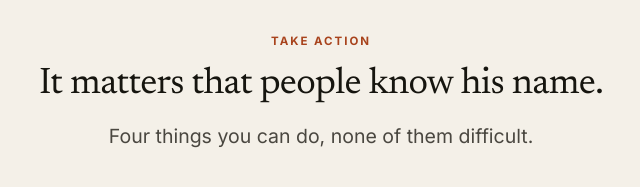
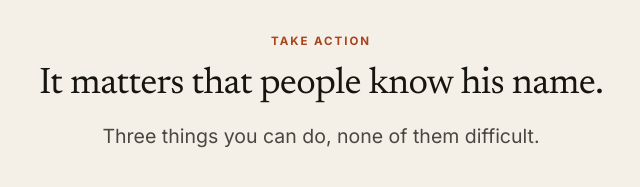
Before and after one commit to scotthechinger/mercy-for-mark, a website: page index.html in a window 1280 px wide. Shown: the part 3760-3947 px from the top of the page, 319-959 px from the left. Drawn offline with Linux system fonts and the light colour scheme.

Commit message:
Three things you can do, not four

```diff
--- a/index.html
+++ b/index.html
@@ -168,7 +168,7 @@
   <div style="text-align:center;max-width:760px;margin:0 auto">
     <p class="eyebrow">Take action</p>
     <h2>It matters that people know his name.</h2>
-    <p class="lede measure" style="margin:0 auto">Four things you can do, none of
+    <p class="lede measure" style="margin:0 auto">Three things you can do, none of
     them difficult.</p>
   </div>
   <div class="cards" style="margin-top:38px">
```
Also changed, not shown: 1 other file.
